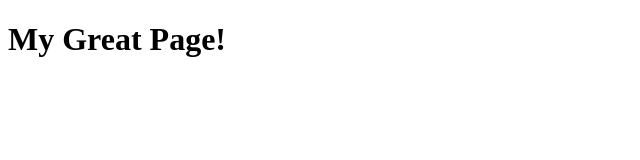
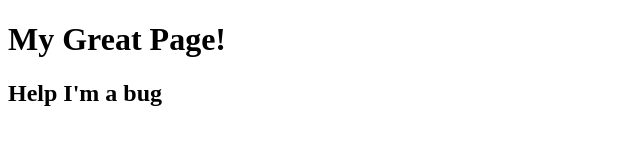
Before and after one commit to PatSkerry/PatSkerry.github.io, a plain HTML site: page index.html in a window 1280 px wide. Shown: the whole page, without its empty margins (0-640 px from the left). Drawn offline with Linux system fonts and the light colour scheme.

Commit message:
updated index

```diff
--- a/index.html
+++ b/index.html
@@ -5,5 +5,6 @@
     </head>
     <body>
       <h1>My Great Page!</h1>
+      <h2>Help I'm a bug</h2>
     </body>
 </html>
```
